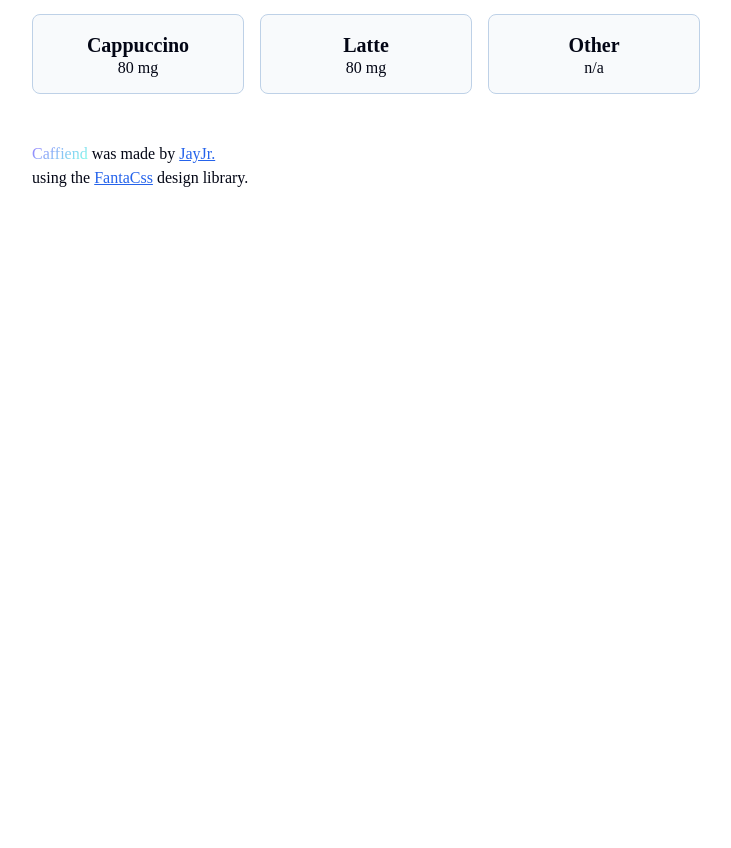
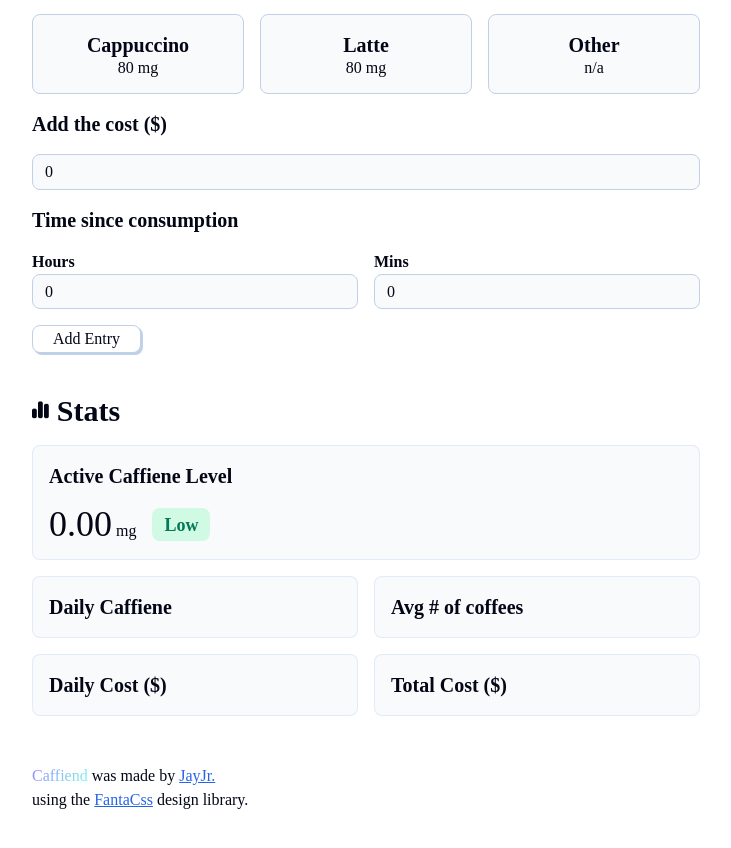
Before and after one commit to JayTheCoder77/firebase-coffee-tracker, a React (Vite) app: page / in a window 1280 px wide. Shown: the part 720-1568 px from the top of the page, without its empty margins (274-1005 px from the left). Before the commit the page ends 958 px from the top, so only its background shows below. Built offline with nearby package versions, Linux system fonts and the light colour scheme; a web font is replaced by a local one.

Commit message:
20 march 2025

```diff
--- a/src/App.jsx
+++ b/src/App.jsx
@@ -5,7 +5,7 @@ import Stats from "./components/Stats"
 import History from "./components/History"
 function App() {
 
-  const isAuthenticated = false
+  const isAuthenticated = true
 
   const authenticatedContent = (
     <>
--- a/src/components/CoffeeForm.jsx
+++ b/src/components/CoffeeForm.jsx
@@ -1,5 +1,18 @@
+import { useState } from "react"
 import {coffeeOptions} from "../utils"
+
 export default function CoffeeForm(){
+    const [selectedCoffee, setSelectedCoffee] = useState(null)
+    const [showCoffeeTypes , setShowCoffeeTypes] = useState(false)
+    const [coffeeCost , setCoffeeCost] = useState(0)
+    const [hour , setHour] = useState(0)
+    const [min , setMin] = useState(0)
+
+    function handleSubmitForm(){
+        console.log(selectedCoffee, coffeeCost, hour, min);
+
+    }
+
     return(
         <>
             <div className="section-header">
@@ -11,18 +24,71 @@ export default function CoffeeForm(){
                 {
                 coffeeOptions.slice(0,5).map((option , optionIndex) => {
                     return(
-                        <button className="button-card" key={optionIndex}>
+                        <button onClick={() => {
+                            setSelectedCoffee(option.name)
+                            setShowCoffeeTypes(false)
+                        }} className={"button-card " + (option.name === selectedCoffee ? 'coffee-button-selected' : '')} key={optionIndex}>
                             <h4>{option.name}</h4>
                             <p>{option.caffeine} mg</p>
                         </button>
                     )
                 })
                 }
-                <button className="button-card">
+                <button onClick={() => {
+                    setShowCoffeeTypes(true)
+                    setSelectedCoffee(null)
+                }} className={"button-card " + (showCoffeeTypes  ? 'coffee-button-selected' : '')}>
                     <h4>Other</h4>
                     <p>n/a</p>
                 </button>
             </div>
+            {showCoffeeTypes && (
+                <select onChange={(e) => {
+                    setSelectedCoffee(e.target.value)
+                }} name="coffee-list" id="coffee-list">
+                <option value={null}>Select Type</option>
+                {coffeeOptions.map((option , optionIndex) => {
+                    return(
+                        <option value={option.name} key={optionIndex}>
+                        {option.name} {option.caffeine}mg
+                        </option>
+                    )
+                })}
+                </select>
+        )}
+            <h4>Add the cost ($)</h4>
+            <input type="number" placeholder="4.50" value={coffeeCost} onChange={(e) => {
+                setCoffeeCost(e.target.value)
+            }} className="w-full" />
+            <h4>Time since consumption</h4>
+            <div className="time-entry">
+                <div>
+                    <h6>Hours</h6>
+                    <select onChange={(e) => {
+                        setHour(e.target.value)
+                    }} id="hours-select">
+                        {[0,1,2,3,4,5,5,6,7,8,9,10,11,12,13,14,15,16,17,18,19,20,21,22,23].map((hour,hourIndex) => {
+                            return(
+                                <option key={hourIndex} value={hour}>{hour}</option>
+                            )
+                        })}
+                    </select>
+                </div>
+                <div>
+                    <h6>Mins</h6>
+                    <select onChange={(e) => {
+                        setMin(e.target.value)}} id="mins-select">
+                        {[0,5,15,25,30,45].map((min,minIndex) => {
+                            return(
+                                <option key={minIndex} value={min}>{min}</option>
+                            )
+                        })}
+                    </select>
+                </div>
+            </div>
+            <button onClick={handleSubmitForm}>
+                <p>Add Entry</p>
+            </button>
         </>
     )
 }
--- a/src/components/Stats.jsx
+++ b/src/components/Stats.jsx
@@ -1,7 +1,44 @@
+import { calculateCoffeeStats, calculateCurrentCaffeineLevel, coffeeConsumptionHistory , statusLevels} from "../utils"
+
+function StatCard(props){
+    const {lg, title, children} = props
+    return(
+        <div className={'card stat-card ' + (lg ? ' col-span-2' : '')}>
+            <h4>{title}</h4>
+            {children}
+        </div>
+    )
+}
+
 export default function Stats(){
+    const stats = {
+        daily_caffiene:240,
+        daily_cost : 6.8,
+        average_coffees : 2.3,
+        total_cost : 220,
+
+    }
+    const caffeineLevel =  calculateCurrentCaffeineLevel(coffeeConsumptionHistory)
     return(
         <>
-
+         <div className="section-header">
+            <i className="fa-solid fa-chart-simple" />
+            <h2>Stats</h2>
+         </div>
+         <div className="stats-grid">
+            <StatCard lg title = "Active Caffiene Level">
+                <div className="status">
+                    <p><span className="stat-text">{caffeineLevel}</span>mg</p>
+                    <p>
+                        <h5 style={{color : statusLevels['low'].color , background : statusLevels['low'].background}}>Low</h5>
+                    </p>
+                </div>
+            </StatCard>
+            <StatCard title = "Daily Caffiene"></StatCard>
+            <StatCard title = "Avg # of coffees"></StatCard>
+            <StatCard title = "Daily Cost ($)"></StatCard>
+            <StatCard title = "Total Cost ($)"></StatCard>
+         </div>
         </>
     )
 }
```
